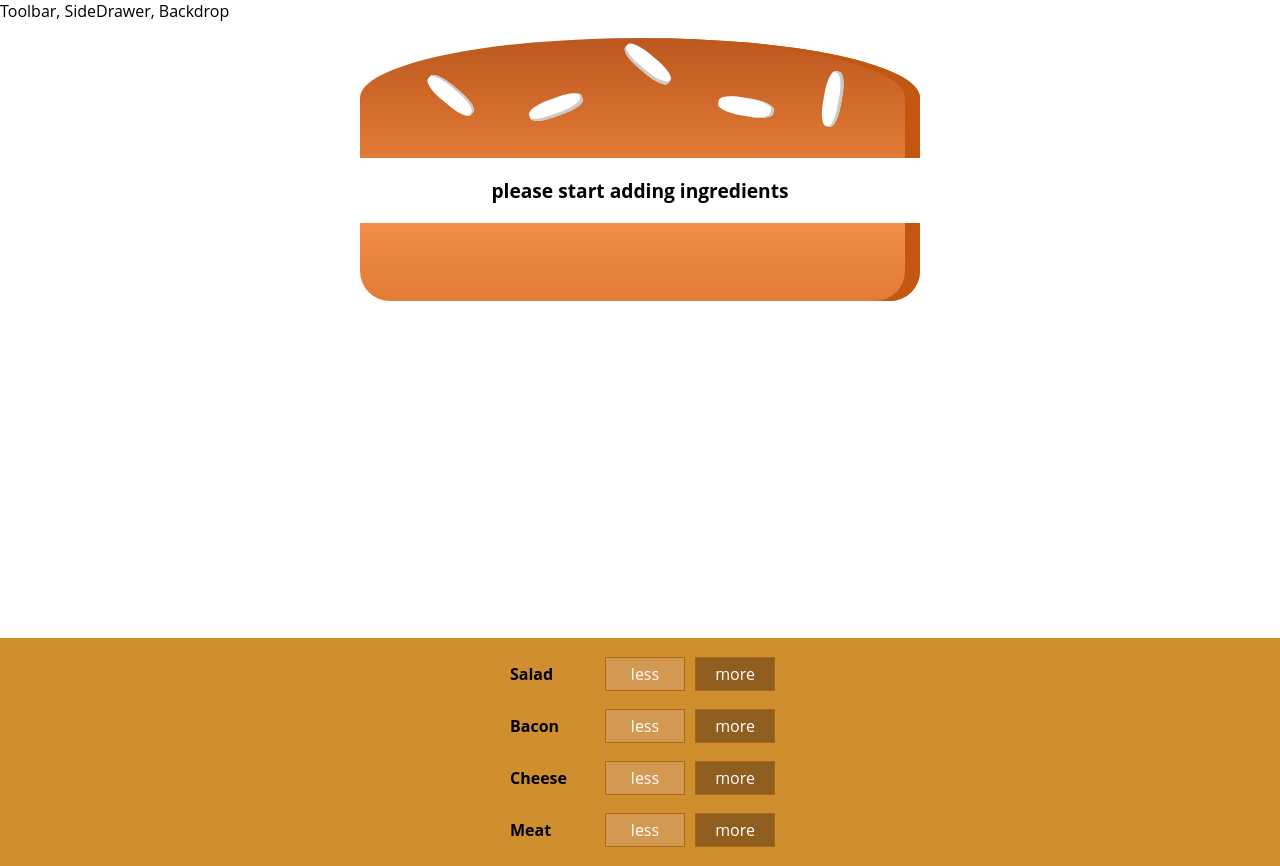
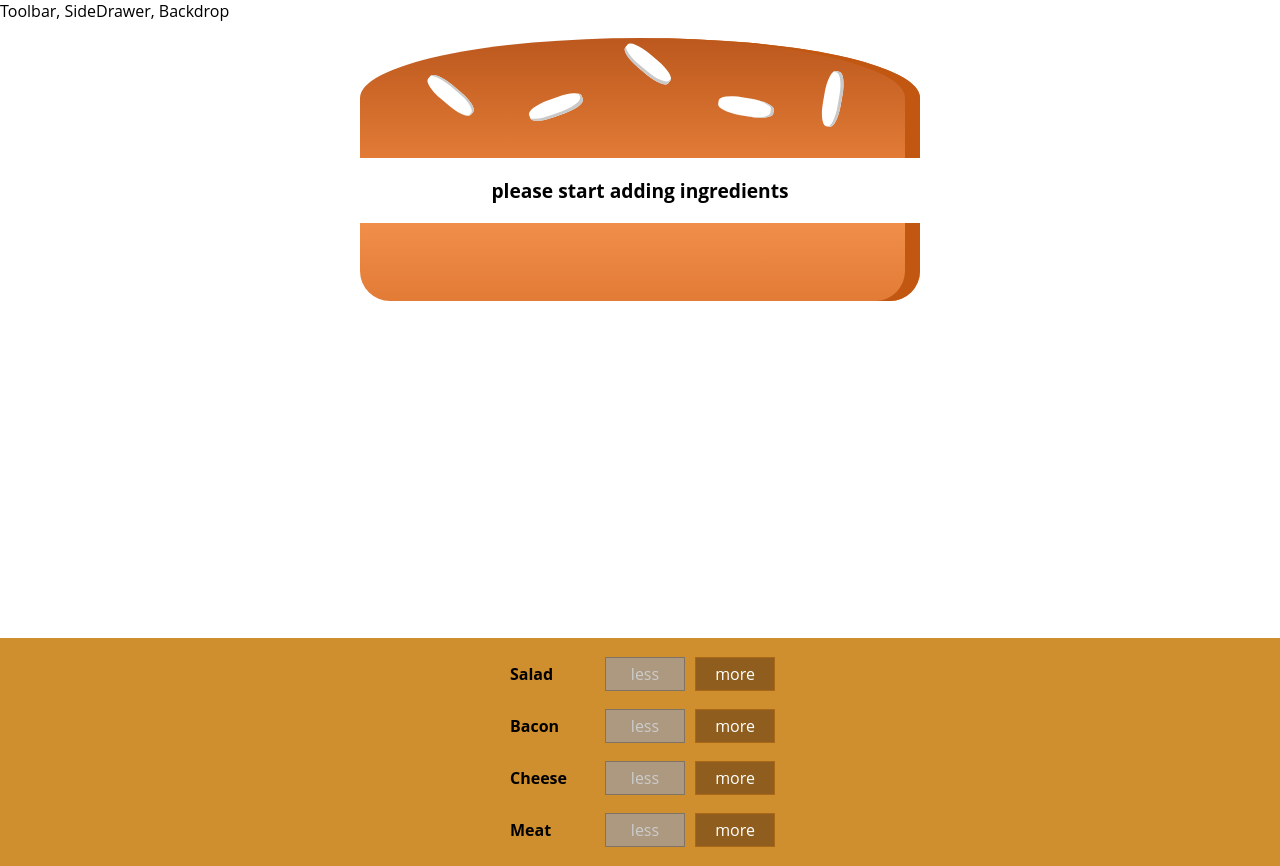
Before and after one commit to saittosun/burger-maxi, a React app: page / in a window 1280 px wide. Built offline with nearby package versions, Linux system fonts and the light colour scheme.

Commit message:
removing ingredients safely

```diff
--- a/src/components/Burger/BuildControls/BuildControl/BuildControl.js
+++ b/src/components/Burger/BuildControls/BuildControl/BuildControl.js
@@ -6,7 +6,10 @@
 const buildControl = (props) => (
   <div className={classes.BuildControl}>
     <div className={classes.Label}>{props.label}</div>
-    <button className={classes.Less}>less</button>
+    <button
+      className={classes.Less}
+      onClick={props.removed}
+      disabled={props.disabled}>less</button>
     <button
       className={classes.More}
       onClick={props.added}>more</button>
--- a/src/components/Burger/BuildControls/BuildControls.js
+++ b/src/components/Burger/BuildControls/BuildControls.js
@@ -17,7 +17,9 @@
       <BuildControl
         key={ctrl.label}
         label={ctrl.label}
-        added={() => props.ingredientAdded(ctrl.type)} />
+        added={() => props.ingredientAdded(ctrl.type)}
+        removed={() => props.ingredientRemoved(ctrl.type)}
+        disabled={props.disabled[ctrl.type]} />
     ))}
   </div>
 );
--- a/src/containers/BurgerBuilder/BurgerBuilder.js
+++ b/src/containers/BurgerBuilder/BurgerBuilder.js
@@ -37,15 +37,34 @@
   }
 
   removeIngredientHandler = (type) => {
-
+    const oldCount = this.state.ingredients[type];
+    if (oldCount <= 0) {return;}
+    const updatedCount = oldCount - 1;
+    const updatedIngredients = {
+      ...this.state.ingredients
+    };
+    updatedIngredients[type]= updatedCount;
+    const priceDeduction = INGREDIENT_PRICES[type];
+    const oldPrice = this.state.totalPrice;
+    const newPrice = oldPrice - priceDeduction;
+    this.setState({totalPrice: newPrice, ingredients: updatedIngredients})
   }
 
   render() {
+    const disabledInfo = {
+      ...this.state.ingredients
+    };
+    for (let key in disabledInfo) {
+      disabledInfo[key] = disabledInfo[key] <= 0//disableInfo key is the value of each key
+    }
+    //the structure of disabledInfo is basically {salad: true, meat: false, ...}
     return (
       <Aux>
         <Burger ingredients={this.state.ingredients} />
         <BuildControls
-          ingredientAdded={this.addIngredientHandler}/>
+          ingredientAdded={this.addIngredientHandler}
+          ingredientRemoved={this.removeIngredientHandler}
+          disabled={disabledInfo}/>
       </Aux>
     )
   }
```
